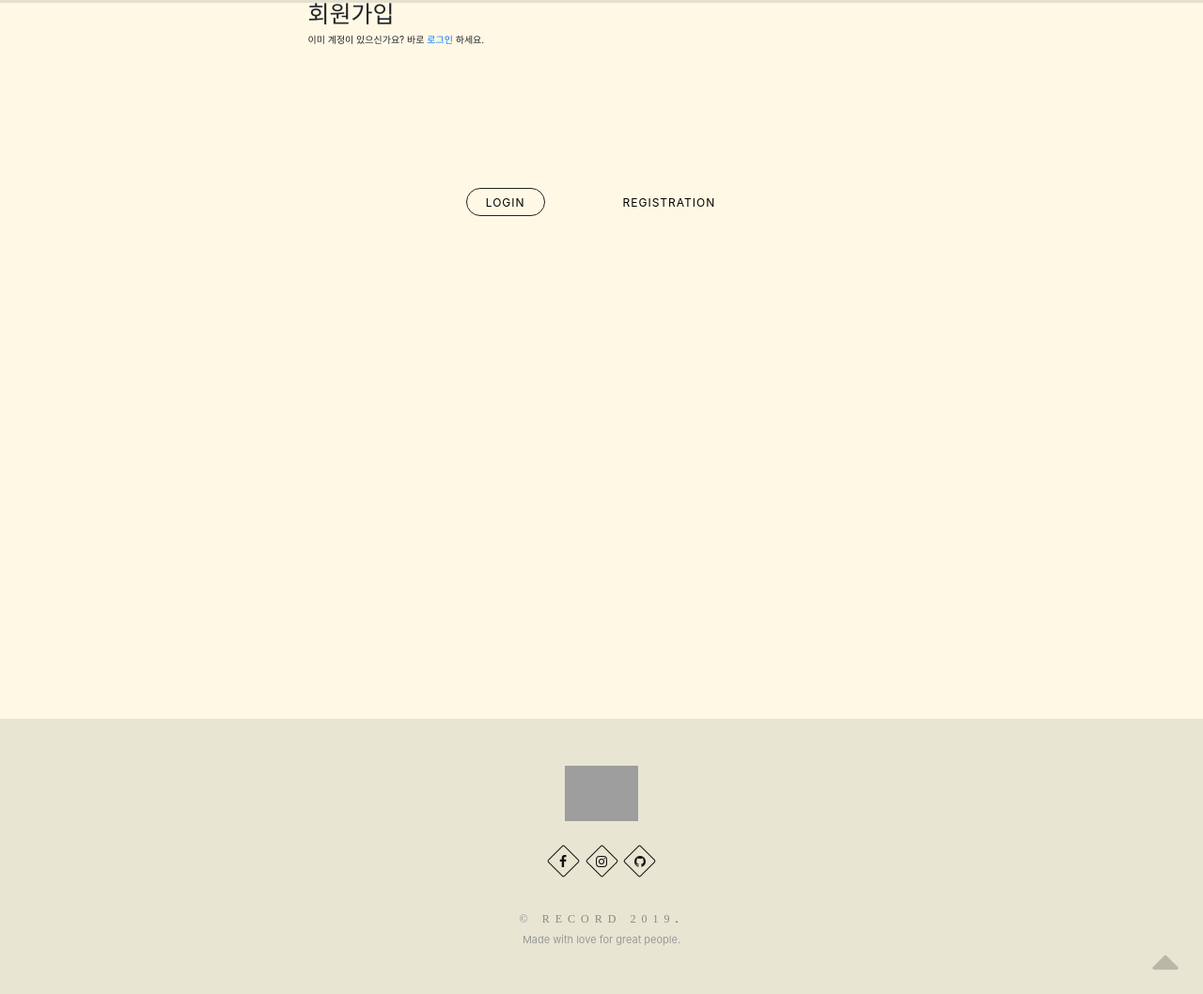
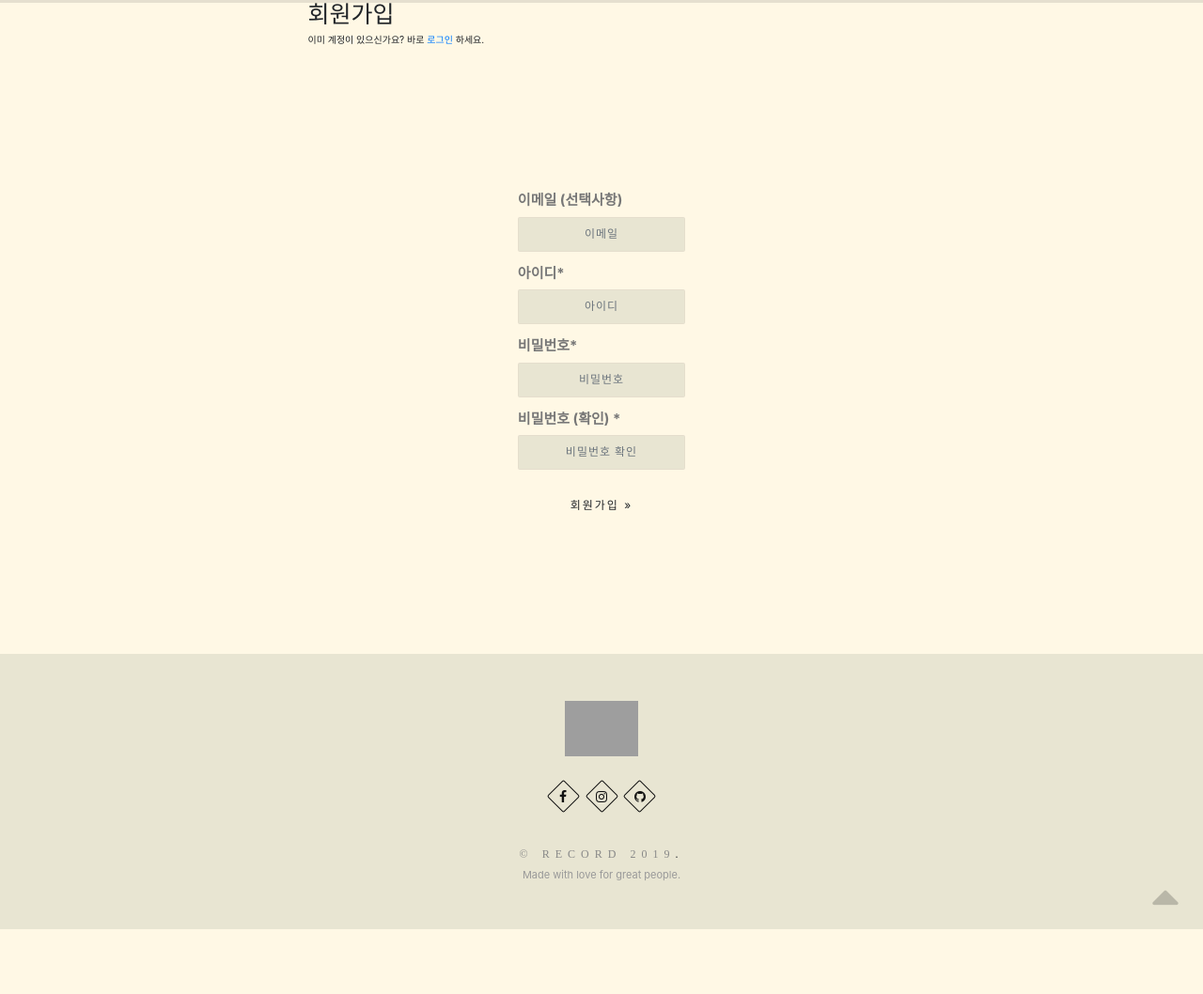
Before and after one commit to JuYeong0413/record, a Django app: page /accounts/signup/ in a window 1280 px wide. Shown: the part 75-1133 px from the top of the page at 94% size. After the commit the page ends 1064 px from the top, so only its background shows below. Run offline with Django 3.2, Linux system fonts and the light colour scheme; some libraries are stand-ins or nearby versions; some web fonts are replaced; grey boxes are pictures that could not be loaded.

Commit message:
signup fix

```diff
--- a/templates/account/signup.html
+++ b/templates/account/signup.html
@@ -14,22 +14,6 @@
 <section class="page-section">
     <div class="container relative">
 
-        <!-- Nav Tabs -->
-        <div class="align-center mb-40 mb-xxs-30">
-            <ul class="nav nav-tabs tpl-minimal-tabs">
-
-                <li class="active">
-                    <a href="#mini-one" data-toggle="tab">Login</a>
-                </li>
-
-                <li>
-                    <a href="#mini-two" data-toggle="tab">Registration</a>
-                </li>
-
-            </ul>
-        </div>
-        <!-- End Nav Tabs -->
-
         <!-- Tab panes -->
         <div class="tab-content tpl-minimal-tabs-cont section-text">
 
@@ -39,7 +23,7 @@
 
             </div>
 
-            <div class="tab-pane fade in active" id="mini-two">
+            <div class="tab-pane fade in active show" id="mini-two">
 
                 <!-- Registry Form -->
                 <div class="row">
```
Also changed, not shown: templates/account/login.html (+0 -14 lines).
